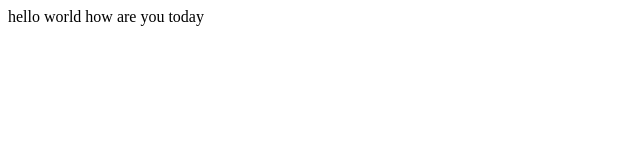
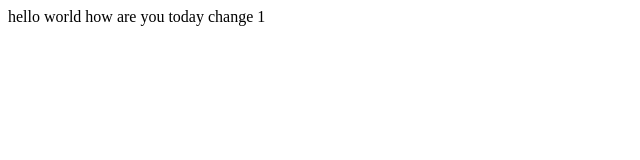
Before and after one commit to mrbeasley7/JS-CS50, a plain HTML site: page index.html in a window 1280 px wide. Shown: the full height of the page, 0-640 px from the left. Drawn offline with Linux system fonts and the light colour scheme.

Commit message:
change 1

```diff
--- a/index.html
+++ b/index.html
@@ -7,6 +7,6 @@
   <title>Document</title>
 </head>
 <body>
-  hello world how are you today
+  hello world how are you today change 1
 </body>
 </html>
```
